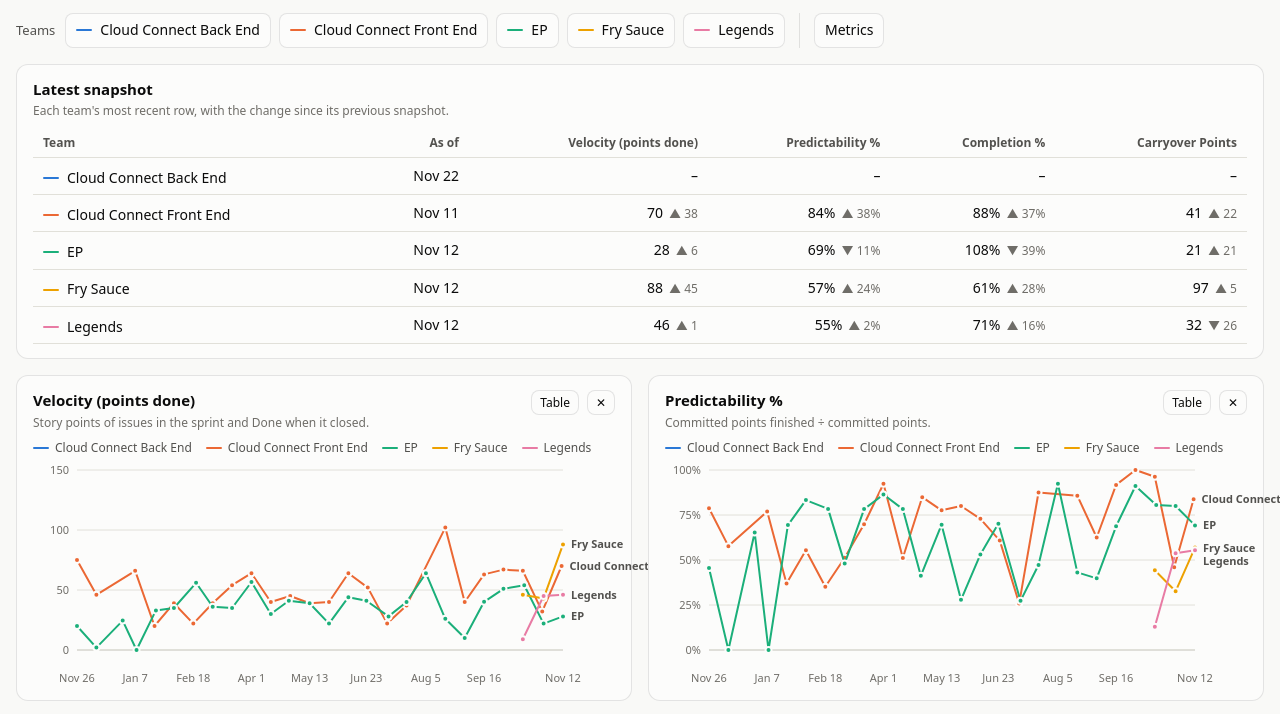
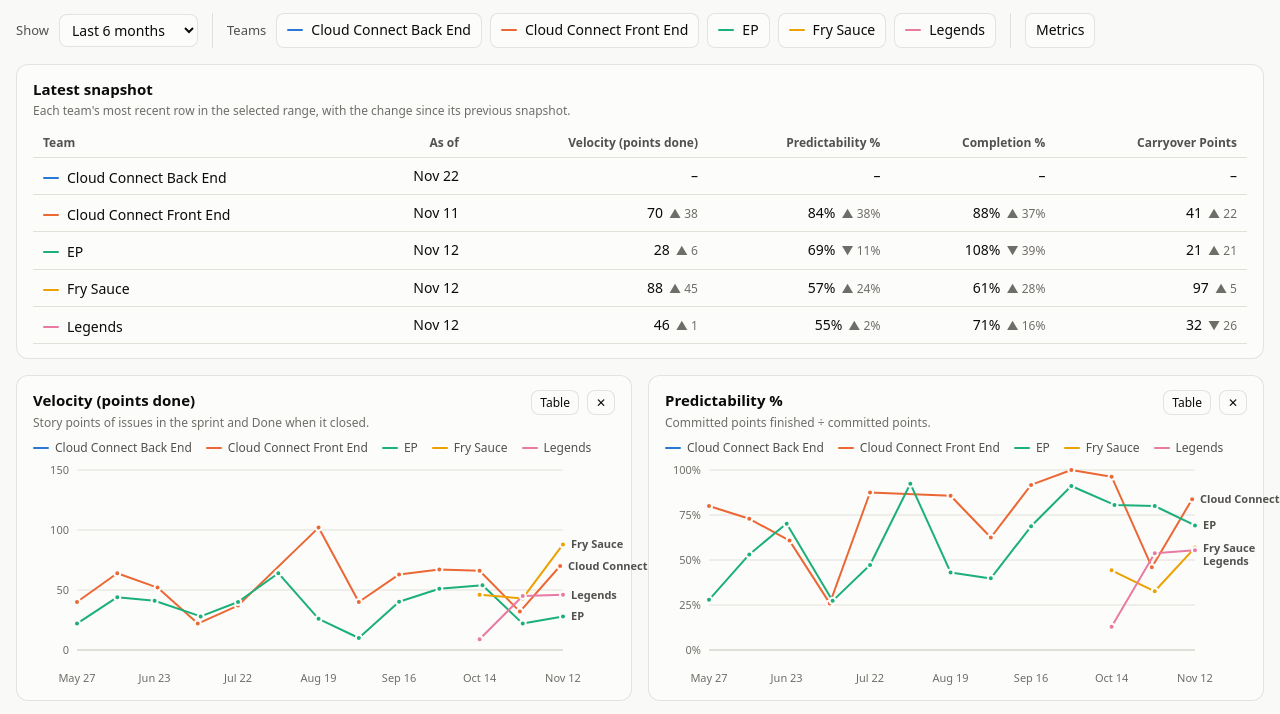
Before and after one commit to SirSoquette/oberon-dashboard, a plain HTML site: page index.html in a window 1280 px wide. Shown: the part 63-777 px from the top of the page. Drawn offline with Linux system fonts and the light colour scheme.

Commit message:
Add date range filter
Co-Authored-By: Claude Opus 5.5 <noreply@anthropic.com>

```diff
--- a/index.html
+++ b/index.html
@@ -54,6 +54,11 @@ button:focus-visible, .chip:focus-visible, input:focus-visible, summary:focus-vi
 .chip[aria-pressed="false"] { color: var(--text-muted); background: transparent; }
 .chip[aria-pressed="false"] .key { opacity: .25; }
 .key { display: inline-block; width: 16px; height: 2px; border-radius: 1px; background: currentColor; }
+select.chip { appearance: auto; padding: 5px 8px; }
+.custom-range { display: inline-flex; align-items: center; gap: 6px; }
+.custom-range[hidden] { display: none; }
+input[type="date"] { font: inherit; color: var(--text-primary); background: var(--surface-1);
+  border: 1px solid var(--border); border-radius: 8px; padding: 4px 8px; }
 .sep { width: 1px; align-self: stretch; background: var(--border); margin: 0 6px; }
 
 details.picker { position: static; }
@@ -112,6 +117,13 @@ svg .end-label { font-size: 11px; font-weight: 600; fill: var(--text-secondary);
   </header>
 
   <div class="filters" role="toolbar" aria-label="Filters">
+    <label class="label" for="rangeSel">Show</label>
+    <select class="chip" id="rangeSel"></select>
+    <span id="customRange" class="custom-range" hidden>
+      <input type="date" id="fromD" aria-label="From date"> <span class="label">to</span>
+      <input type="date" id="toD" aria-label="To date">
+    </span>
+    <span class="sep" aria-hidden="true"></span>
     <span class="label">Teams</span>
     <span id="teamChips" style="display:contents"></span>
     <span class="sep" aria-hidden="true"></span>
@@ -158,6 +170,21 @@ const state = {
   hover: null,
   tables: new Set(),
 };
+// ---- date range: presets count back from the newest data, not from today
+const PRESETS = [["3m", "Last 3 months", 3], ["6m", "Last 6 months", 6], ["12m", "Last 12 months", 12],
+                 ["all", "All", null], ["custom", "Custom…", null]];
+state.range = store.get("range", { preset: "6m" });
+if (!PRESETS.some(p => p[0] === state.range.preset)) state.range = { preset: "6m" };
+let RANGE = [DATES[0], DATES.at(-1)];
+function computeRange() {
+  const { preset, from, to } = state.range, last = DATES.at(-1);
+  if (preset === "all") return [DATES[0], last];
+  if (preset === "custom") return [from || DATES[0], to || last];
+  const months = PRESETS.find(p => p[0] === preset)[2];
+  const d = new Date(last + "T00:00:00"); d.setMonth(d.getMonth() - months);
+  return [d.toISOString().slice(0, 10), last];
+}
+const inRange = d => d >= RANGE[0] && d <= RANGE[1];
 if (!state.teams.size) D.teams.forEach(t => state.teams.add(t));
 if (!state.metrics.length) state.metrics = D.defaults.slice();
 
@@ -200,6 +227,29 @@ themeBtn.onclick = () => {
 };
 
 // ---------------------------------------------------------------- filters
+const rangeSel = document.getElementById("rangeSel"), customBox = document.getElementById("customRange");
+const fromD = document.getElementById("fromD"), toD = document.getElementById("toD");
+for (const [v, label] of PRESETS) rangeSel.append(el("option", { value: v, text: label }));
+for (const inp of [fromD, toD]) { inp.min = DATES[0]; inp.max = DATES.at(-1); }
+function applyRange() {
+  RANGE = computeRange();
+  rangeSel.value = state.range.preset;
+  customBox.hidden = state.range.preset !== "custom";
+  fromD.value = RANGE[0]; toD.value = RANGE[1];
+  store.set("range", state.range);
+}
+rangeSel.onchange = () => {
+  state.range = rangeSel.value === "custom" ? { preset: "custom", from: RANGE[0], to: RANGE[1] } : { preset: rangeSel.value };
+  applyRange(); renderAll();
+};
+for (const inp of [fromD, toD]) inp.onchange = () => {
+  if (!fromD.value || !toD.value) return;
+  const [a, b] = [fromD.value, toD.value].sort();
+  state.range = { preset: "custom", from: a, to: b };
+  applyRange(); renderAll();
+};
+applyRange();
+
 const chipsHost = document.getElementById("teamChips");
 for (const t of D.teams) {
   const b = el("button", { class: "chip", type: "button", "aria-pressed": String(state.teams.has(t)), title: t },
@@ -243,11 +293,11 @@ function renderSnapshot() {
   const host = document.getElementById("snapTable");
   const teams = activeTeams();
   document.getElementById("snapHint").textContent =
-    "Each team's most recent row, with the change since its previous snapshot.";
+    "Each team's most recent row in the selected range, with the change since its previous snapshot.";
   if (!teams.length || !state.metrics.length) { host.replaceChildren(el("div", { class: "empty", text: "Pick at least one team and one metric." })); return; }
   const head = el("tr", {}, el("th", { text: "Team" }), el("th", { text: "As of" }), state.metrics.map(m => el("th", { text: m })));
   const rows = teams.map(t => {
-    const ds = Object.keys(BY[t] || {}).sort();
+    const ds = Object.keys(BY[t] || {}).filter(inRange).sort();
     const last = ds.at(-1), prev = ds.at(-2);
     return el("tr", {},
       el("td", {}, el("span", { class: "team" }, el("span", { class: "key", style: `color:${color(t)}` }), el("span", { text: short(t) }))),
@@ -299,7 +349,7 @@ function renderCharts() {
 }
 
 function dataTable(m, teams) {
-  const rows = DATES.filter(d => teams.some(t => val(t, d, m) != null)).map(d =>
+  const rows = DATES.filter(d => inRange(d) && teams.some(t => val(t, d, m) != null)).map(d =>
     el("tr", {}, el("td", { text: fmtDate(d, 1) }), teams.map(t => el("td", { text: fmt(m, val(t, d, m)) }))));
   return el("div", { class: "data-table" }, el("table", {},
     el("thead", {}, el("tr", {}, el("th", { text: "Snapshot" }), teams.map(t => el("th", { text: short(t) })))),
@@ -310,9 +360,9 @@ function drawChart(card, m, teams) {
   const W = Math.max(280, card.clientWidth - 32), H = 226;
   const pad = { l: 44, r: 52, t: 10, b: 36 };
   const svg = svgEl("svg", { viewBox: `0 0 ${W} ${H}`, height: H, role: "img", "aria-label": `${m} over time by team` });
-  const series = teams.map(t => ({ t, pts: DATES.map(d => ({ d, v: val(t, d, m) })).filter(p => p.v != null) })).filter(s => s.pts.length);
+  const series = teams.map(t => ({ t, pts: DATES.filter(inRange).map(d => ({ d, v: val(t, d, m) })).filter(p => p.v != null) })).filter(s => s.pts.length);
   if (!series.length) {
-    card.append(el("div", { class: "empty", text: "No data for the selected teams." }));
+    card.append(el("div", { class: "empty", text: "No data for the selected teams in this date range." }));
     return { m, set() {} };
   }
   const all = series.flatMap(s => s.pts.map(p => p.v));
```
